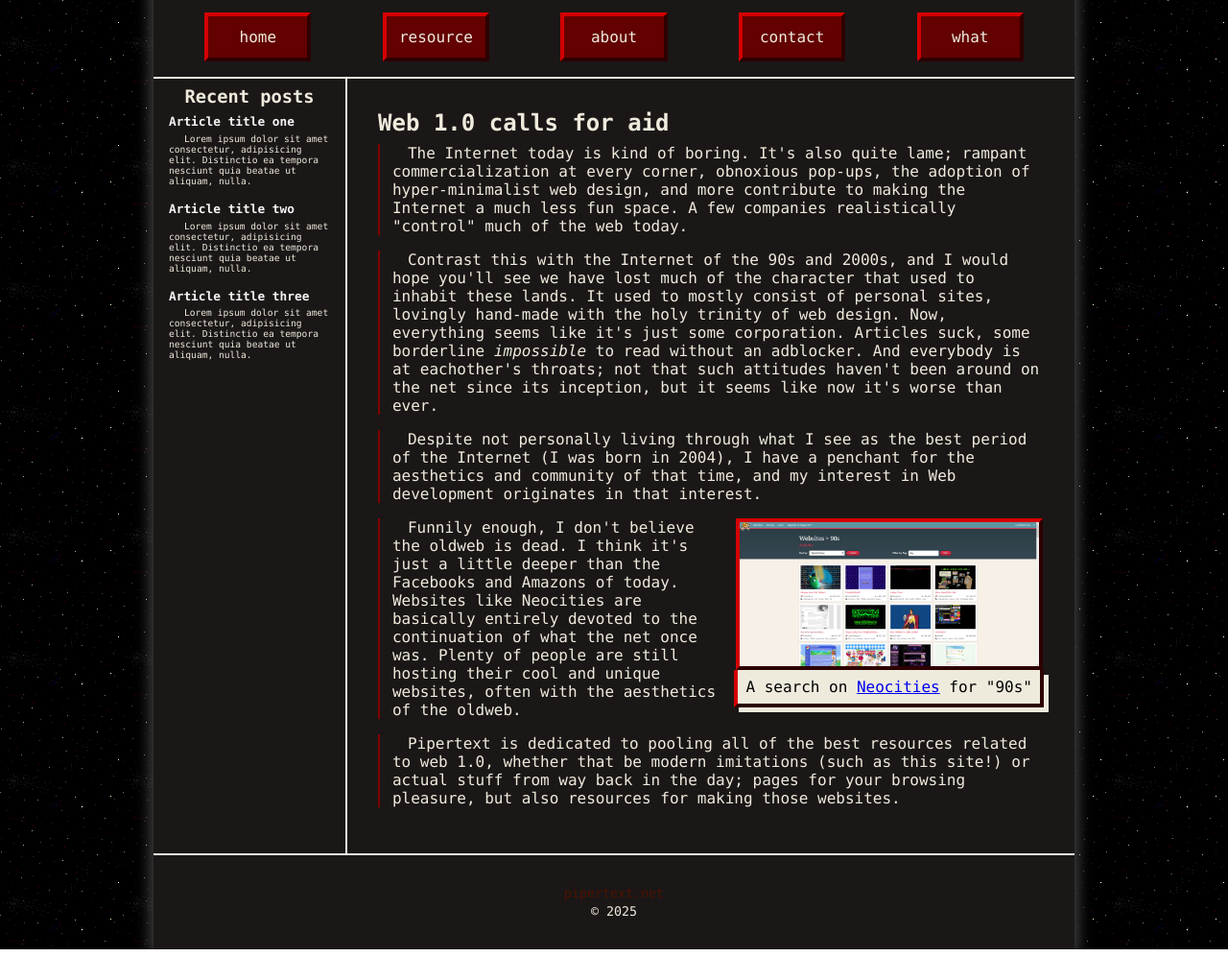
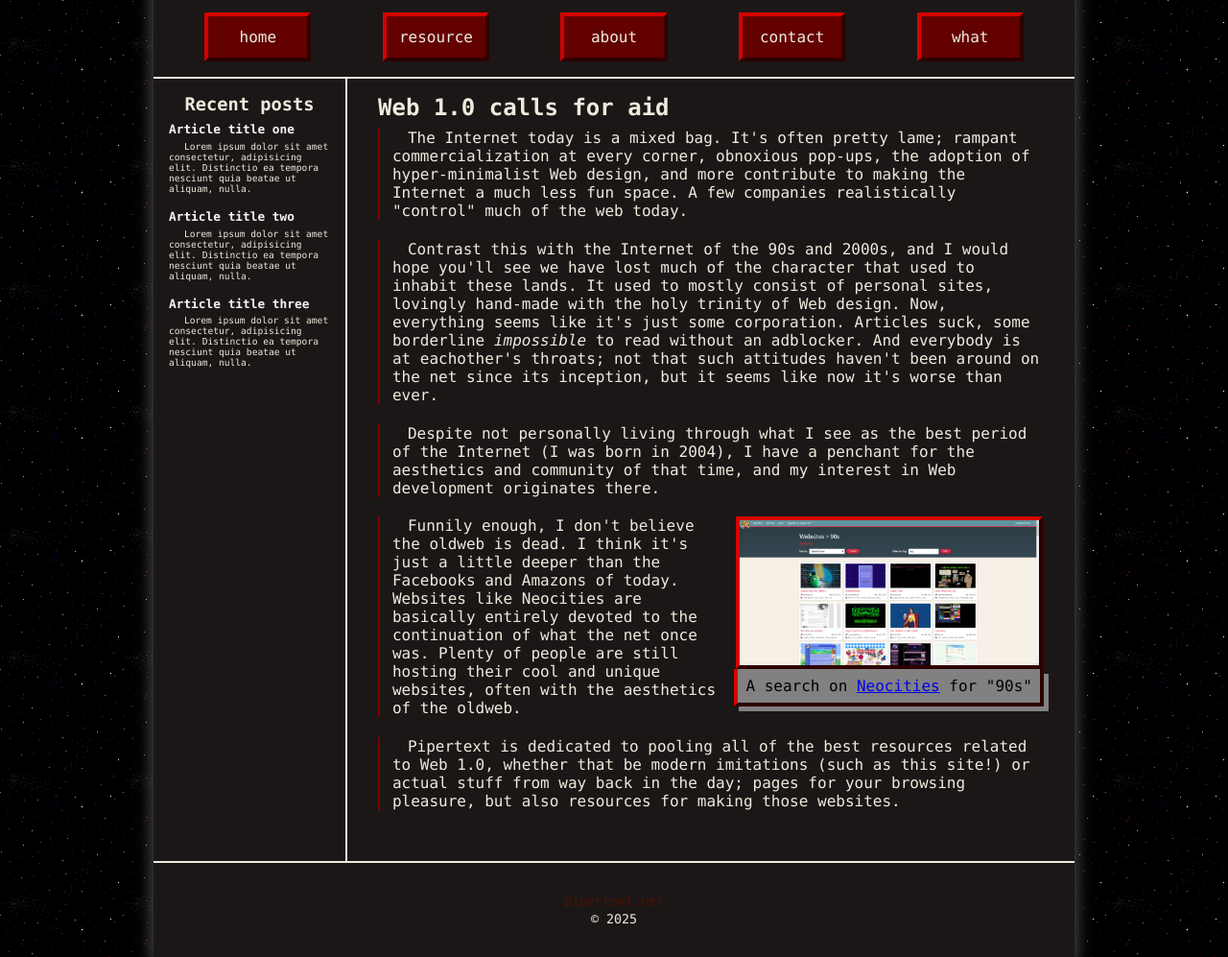
Before and after one commit to cookiefortress/pipertext, a plain HTML site: page index.html in a window 1280 px wide. Shown: the part 88-1085 px from the top of the page at 96% size. Drawn offline with Linux system fonts and the light colour scheme.

Commit message:
Fix some grammar errors, tweak a few styles

```diff
--- a/index.html
+++ b/index.html
@@ -58,15 +58,15 @@
         <main>
             <h2>Web 1.0 calls for aid</h2>
             <p>
-                The Internet today is kind of boring. It's also quite lame; rampant commercialization
-                at every corner, obnoxious pop-ups, the adoption of hyper-minimalist web design, and more
+                The Internet today is a mixed bag. It's often pretty lame; rampant commercialization
+                at every corner, obnoxious pop-ups, the adoption of hyper-minimalist Web design, and more
                 contribute to making the Internet a much less fun space. A few companies realistically
                 "control" much of the web today.
             </p>
             <p>
                 Contrast this with the Internet of the 90s and 2000s, and I would hope you'll see we have
                 lost much of the character that used to inhabit these lands. It used to mostly consist
-                of personal sites, lovingly hand-made with the holy trinity of web design. Now, everything
+                of personal sites, lovingly hand-made with the holy trinity of Web design. Now, everything
                 seems like it's just some corporation. Articles suck, some borderline <em>impossible</em>
                 to read without an adblocker. And everybody is at eachother's throats; not that such attitudes
                 haven't been around on the net since its inception, but it seems like now it's worse
@@ -75,7 +75,7 @@
             <p>
                 Despite not personally living through what I see as the best period of the Internet (I was born
                 in 2004), I have a penchant for the aesthetics and community of that time, and my interest in
-                Web development originates in that interest.
+                Web development originates there.
                 <figure class="card">
                     <img src="img/neocities.png" alt="A picture of the Neocities homepage, taken April of 2025">
                     <figcaption>A search on <a href="https://neocities.org/" target="_blank" rel="noopener noreferrer">Neocities</a>
@@ -89,7 +89,7 @@
                 websites, often with the aesthetics of the oldweb.
             </p>
             <p>
-                Pipertext is dedicated to pooling all of the best resources related to web 1.0, whether that be modern
+                Pipertext is dedicated to pooling all of the best resources related to Web 1.0, whether that be modern
                 imitations (such as this site!) or actual stuff from way back in the day; pages for your
                 browsing pleasure, but also resources for making those websites.
             </p>
--- a/style.css
+++ b/style.css
@@ -96,6 +96,7 @@ aside {
     flex-flow: column nowrap;
     align-items: center;
     padding: .5rem;
+    padding-top: 1rem;
 }
 aside div.recentArticle {
     font-size: .6rem;
@@ -120,6 +121,7 @@ div.recentArticle h4 a:hover {
 main {
     grid-area: 3 / 2 / 4 / 3;
     padding: 2rem;
+    padding-top: 1rem;
     border-top: 2px solid var(--light);
 }
 main h2 {
@@ -127,7 +129,7 @@ main h2 {
 }
 main p {
     text-indent: 1rem;
-    margin: .5rem 0 1rem 0;
+    margin: .5rem 0 1.3rem 0;
     padding-left: .8rem;
     border-left: 2px solid var(--accentOne);
 }
@@ -148,13 +150,13 @@ figure.card img {
 }
 figure.card figcaption {
     text-align: center;
-    background-color: var(--light);
+    background-color: #818181;
     color: black;
     padding: .5rem;
     border-color: var(--accentOne);
     border-width: 0 4px 4px 4px;
     border-style: outset;
-    box-shadow: 5px 5px var(--light);
+    box-shadow: 5px 5px #818181;
 }
 
 footer {
```
